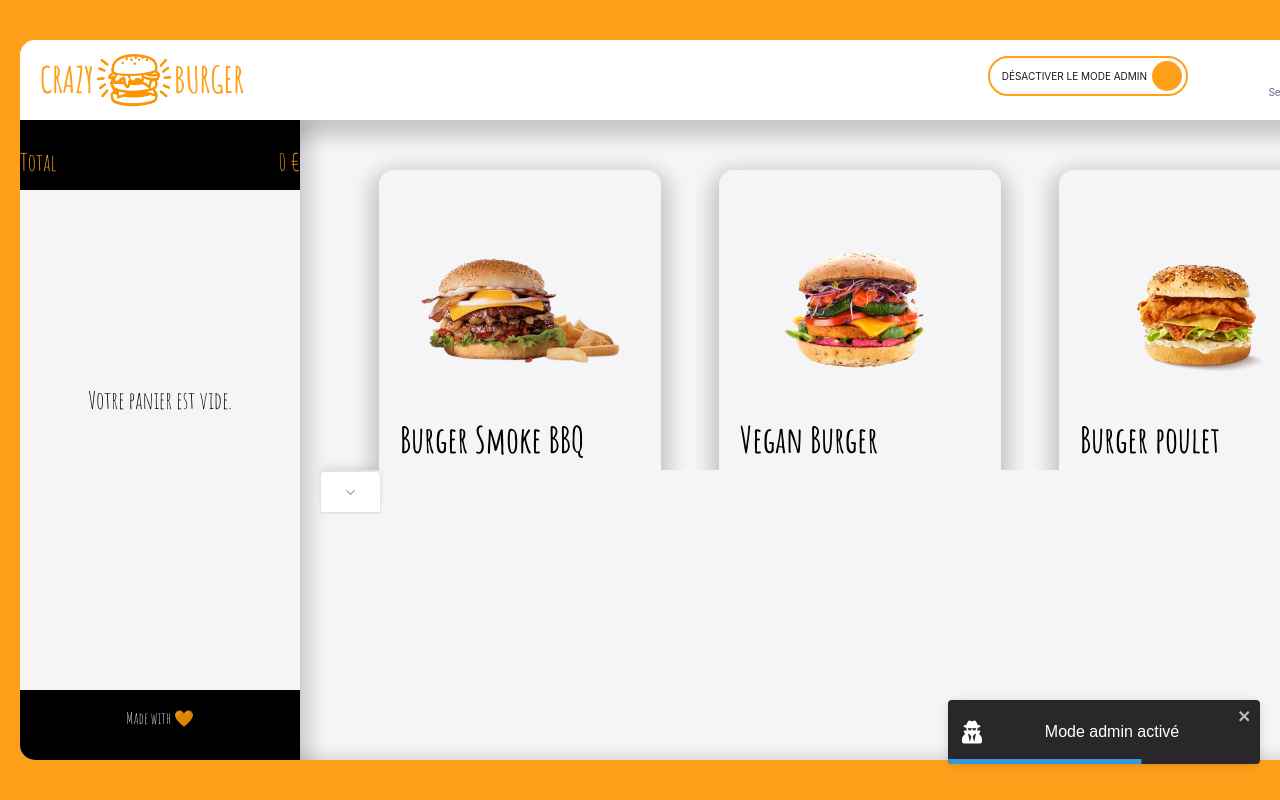
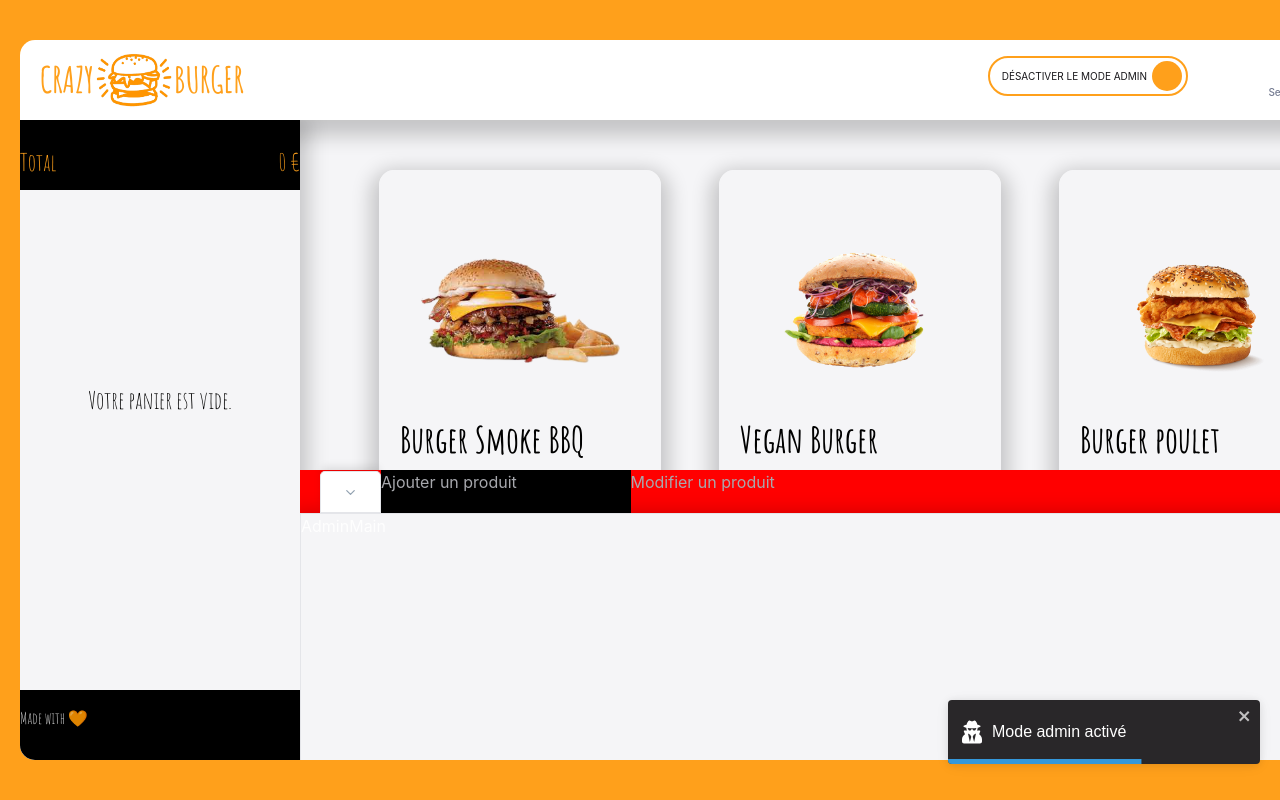
Before and after one commit to KimyPoly/crazy-burger, a React (Vite) app: page /order/1 in a window 1280 px wide. Both pictures are taken after a click on the label 1088 px from the left and 76 px from the top of the page. Shown: the top 800 px of the page. Built offline with nearby package versions, Linux system fonts and the light colour scheme; grey boxes are pictures that could not be loaded.

Commit message:
⚰️ F08: Suppression code mort

```diff
--- a/src/App.css
+++ b/src/App.css
@@ -1,7 +1,7 @@
-#root {
-  /* max-width: 1280px; */
+/* #root {
+  max-width: 1280px; */
   /* margin: 0 auto;
-  padding: 2rem; */
+  padding: 2rem;
   text-align: center;
 }
 
--- a/src/components/pages/order/Admin/Admin.jsx
+++ b/src/components/pages/order/Admin/Admin.jsx
@@ -5,12 +5,12 @@ import styled from 'styled-components'
 
 export default function Admin() {
 
-  const [isCollapsed, setIsCollapsed] = useState(false)
+  // const [isCollapsed, setIsCollapsed] = useState(false)
 
   return (
     <AdminStyled>
-      <AdminTabs isCollapsed={isCollapsed} setIsCollapsed={setIsCollapsed}/>
-      {isCollapsed && <AdminMain/>}
+      <AdminTabs />
+      <AdminMain/>
     </AdminStyled>
   )
 }
@@ -21,4 +21,6 @@ const AdminStyled = styled.div`
   left: 0;
   right: 0;
   position: absolute; */
+  background: red;
+
 `;
--- a/src/components/pages/order/Admin/AdminMain.jsx
+++ b/src/components/pages/order/Admin/AdminMain.jsx
@@ -9,9 +9,11 @@ export default function AdminMain() {
   )
 }
 const AdminMainStyled = styled.div`
-  height: 250px;
-  background: ${theme.colors.white};
+  height: 80vh;
+  width: 100%;
+  background: ${theme.colors.background_white};
   border: 1px solid ${theme.colors.greyLight};
   box-shadow: 0px 8px 20px 8px rgba(0, 0, 0, 0.2);
 
+
 `;
--- a/src/components/pages/order/Admin/AdminTabs.jsx
+++ b/src/components/pages/order/Admin/AdminTabs.jsx
@@ -16,23 +16,20 @@ export default function AdminTabs() {
   return (
     <AdminTabsStyled>
      <Tab Icon={<FiChevronDown/>} onClick={handleClick}/>
-      {/* <div className='add-item'>
+      <div className='add-item'>
         <a href="">Ajouter un produit</a>
       </div>
       <div className='modify-item'>
         <a href="">Modifier un produit</a>
-      </div> */}
+      </div>
     </AdminTabsStyled>
   )
 }
 const AdminTabsStyled = styled.div`
   display: flex;
   padding: 0 20px;
+  width: 50%;
   /* align-items: center; */
-
-
-
-
 
 
 
@@ -44,7 +41,7 @@ const AdminTabsStyled = styled.div`
       color: ${theme.colors.greyMedium};
 
     }
-  }
+  } */
   .add-item {
     width: 45%;
     background: black;
@@ -65,6 +62,6 @@ const AdminTabsStyled = styled.div`
     &:hover {
       text-decoration: underline;
     }
-  } */
+  }
 
 `;
--- a/src/index.css
+++ b/src/index.css
@@ -54,16 +54,3 @@ button:focus,
 button:focus-visible {
   outline: 4px auto -webkit-focus-ring-color;
 } */
-
-@media (prefers-color-scheme: light) {
-  :root {
-    /* color: #213547; */
-    background-color: #ffffff;
-  }
-  /* a:hover {
-    color: #747bff;
-  } */
-  button {
-    background-color: #f9f9f9;
-  }
-}
```
Also changed, not shown: src/components/pages/order/Main/Main.jsx (line endings or trailing spaces).
